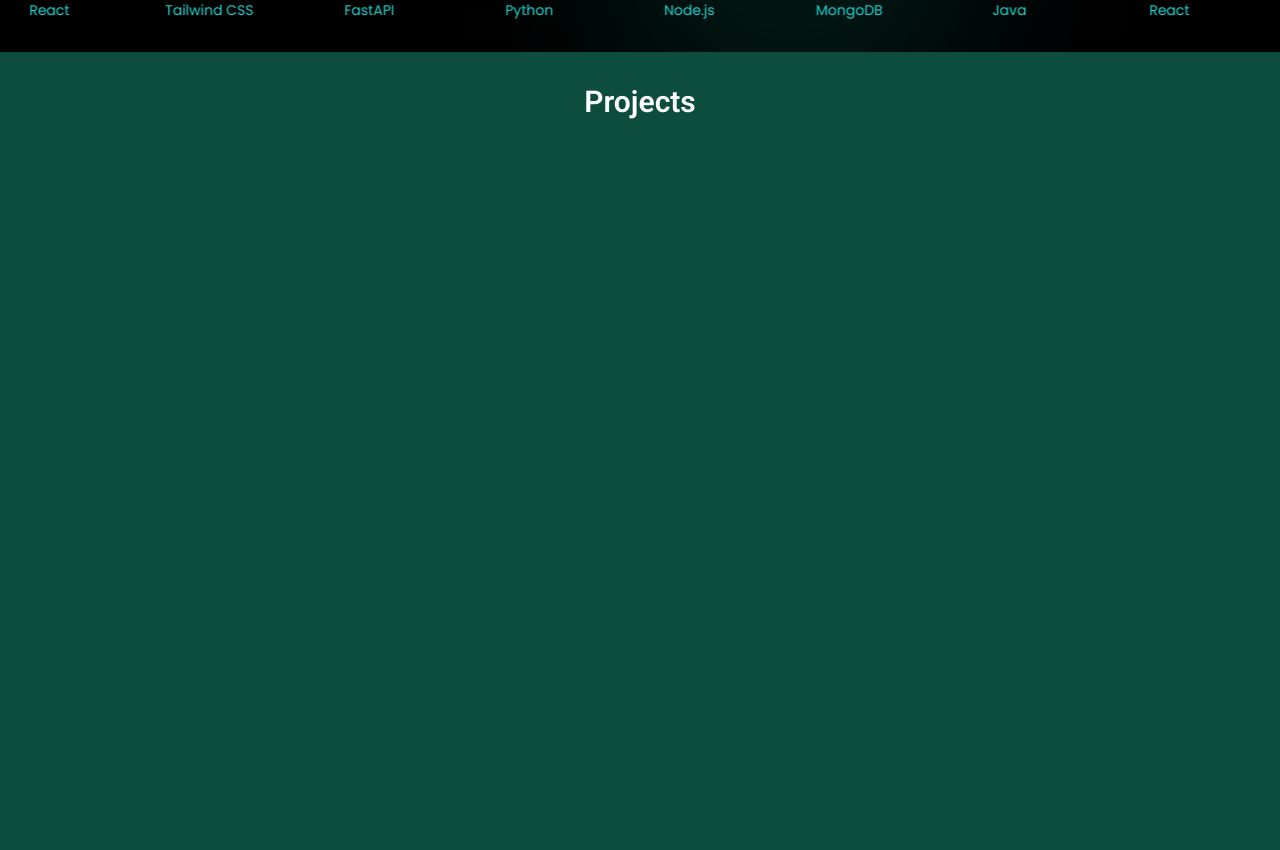
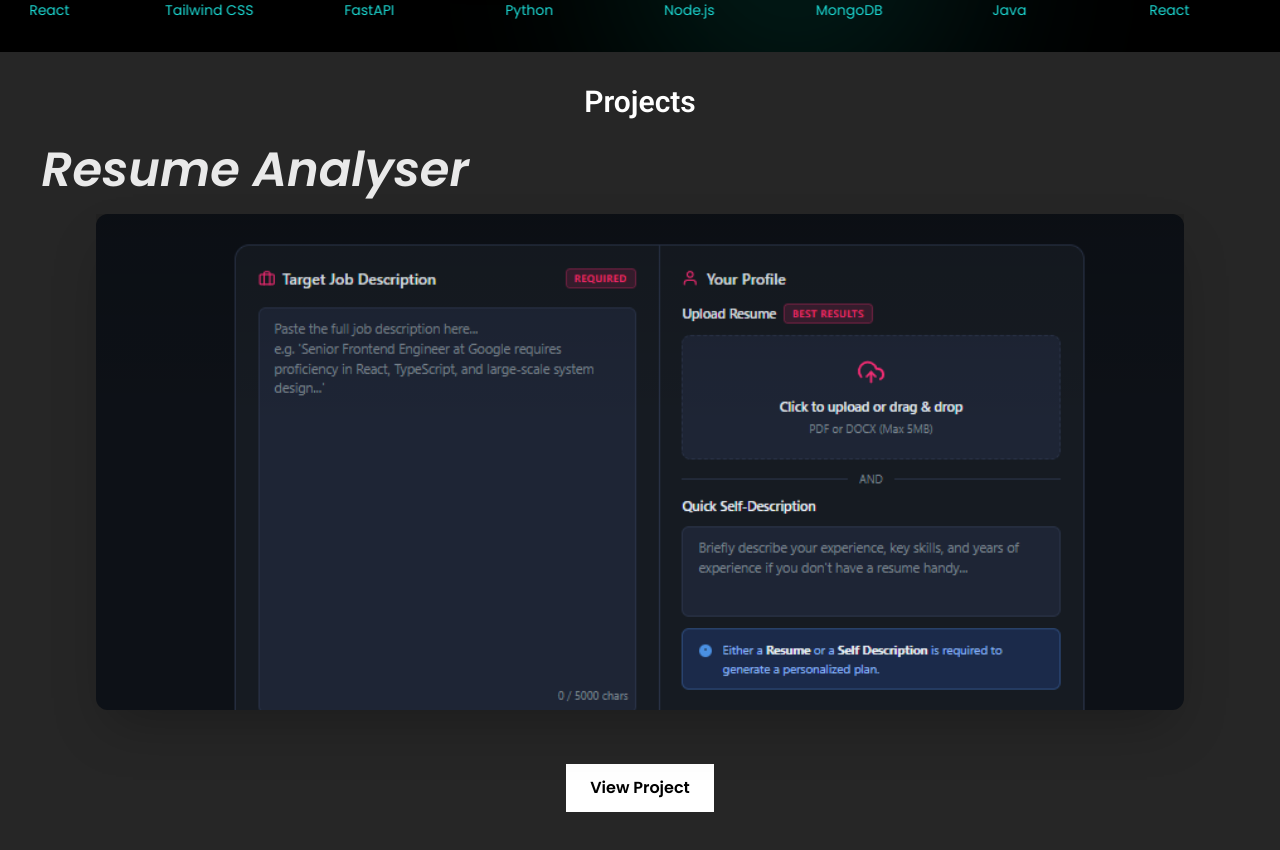
Before and after one commit to DHRUVSOHAL/Portfolio, a React (Vite) app in the folder portfolio/: page / in a window 1280 px wide. Shown: the part 1800-2650 px from the top of the page. Built offline with nearby package versions, Linux system fonts and the light colour scheme.

Commit message:
7th change

```diff
--- a/portfolio/src/sections/Projects.jsx
+++ b/portfolio/src/sections/Projects.jsx
@@ -1,4 +1,4 @@
-import { useEffect,useState,useRef,useMemo } from "react"
+import { useEffect, useState, useRef, useMemo } from "react"
 
 import { motion, useMotionValue, useMotionValueEvent } from "framer-motion"
 import img1 from "../assets/img1.png"
@@ -6,27 +6,27 @@ import img2 from "../assets/img2.jpg"
 import img3 from "../assets/img3.png"
 import photo1 from "../assets/photo1.png"
 import photo3 from "../assets/photo3.png"
-import { useScroll } from "framer-motion"
+import { useScroll, AnimatePresence } from "framer-motion"
 
 
-const useIsMobile=(query="(max-width:639px)")=>{
+const useIsMobile = (query = "(max-width:639px)") => {
   const [isMobile, setIsMobile] = useState(
-    typeof window!=="undefined" && window.matchMedia(query).matches
+    typeof window !== "undefined" && window.matchMedia(query).matches
   )
-  useEffect(()=>{
-    if(typeof window==="undefined")return;
-    const mql=window.matchMedia(query)
-    const handler=(e)=>setIsMobile(e.matches)
-    mql.addEventListener('change',handler)
+  useEffect(() => {
+    if (typeof window === "undefined") return;
+    const mql = window.matchMedia(query)
+    const handler = (e) => setIsMobile(e.matches)
+    mql.addEventListener('change', handler)
     setIsMobile(mql.matches)
-    return ()=>mql.removeEventListener('change',handler)
-  },[query])
+    return () => mql.removeEventListener('change', handler)
+  }, [query])
   return isMobile;
 }
 
-export default function   Projects(){
-  const isMobile=useIsMobile()
-  const sceneRef=useRef(null)
+export default function Projects() {
+  const isMobile = useIsMobile()
+  const sceneRef = useRef(null)
 
 
   const projects = useMemo(
@@ -34,19 +34,19 @@ const projects = useMemo(
       {
         title: "Resume Analyser",
         link: "https://resume-analyser-frontend-12uo.onrender.com",
-        bgColor: "#0d4d3d",
+        bgColor: "#262626",
         image: isMobile ? photo1 : img1, // use mobile or desktop image
       },
       {
         title: "Banking Ledger",
         link: "https://github.com/DHRUVSOHAL/Banking-ledger",
-        bgColor: "#3884d3",
+        bgColor: "#0f172a",
         image: isMobile ? img2 : img2,
       },
       {
         title: "Voting-Application",
         link: "",
-        bgColor: "#dc9317",
+        bgColor: "#0f172a",
         image: isMobile ? photo3 : img3,
       },
     ],
@@ -58,7 +58,7 @@ const projects = useMemo(
     offset: ["start start", "end end"]
   })
 
-  const thresholds=projects.map((_,i)=>(i+1)/projects.length)
+  const thresholds = projects.map((_, i) => (i + 1) / projects.length)
   const [activeIndex, setActiveIndex] = useState(0)
 
   useMotionValueEvent(scrollYProgress, "change", (v) => {
@@ -66,37 +66,93 @@ const projects = useMemo(
     setActiveIndex(idx === -1 ? thresholds.length - 1 : idx)
   })
 
-  const activeProject=projects[activeIndex]
+  const activeProject = projects[activeIndex]
 
-  return(
+  return (
     <section id="projects"
       ref={sceneRef}
       className="relative text-white"
       style={{
-      height:`${100*projects.length}vh`,
-      backgroundColor:activeProject.bgColor,
-      transition:'background-color 400ms ease '
+        height: `${100 * projects.length}vh`,
+        backgroundColor: activeProject.bgColor,
+        transition: 'background-color 400ms ease '
       }}
     >
       <div
         className="sticky top-0 h-screen flex flex-col items-center justify-center">
         <h2
-        className={`text-3xl font-semibold z-10 text-center ${
-          isMobile? "mt-4":"mt-8"
+          className={`text-3xl font-semibold z-10 text-center ${isMobile ? "mt-4" : "mt-8"
             }`}>
           Projects</h2>
         <div
-           className={`relative w-full flex-1 flex items-center justify-center ${
-            isMobile?"-mt-4":""
+          className={`relative w-full flex-1 flex items-center justify-center ${isMobile ? "-mt-4" : ""
             }`}>
-            {projects.map((project,idx)=>{
+          {projects.map((project, idx) => (
             <div key={project.title}
-              className={'absolute top-1/2 left-1/2 -translate-x-1/2 -translate-y-1/2 transition-all duration-500 ${ activeIndex==idx?"opacity-100 z-20:opacity-0 z-0 sm:z-10"}'}
-              style={{width:"85%",maxWidth:"1200px"}}
+              className={`absolute top-1/2 left-1/2 -translate-x-1/2 -translate-y-1/2 transition-all duration-500 ${activeIndex === idx
+                  ? "opacity-100 z-20"
+                  : "opacity-0 z-0 sm:z-10"
+                }`} style={{ width: "85%", maxWidth: "1200px" }}
+            >
+              <AnimatePresence mode="wait">
+                {activeIndex === idx && (
+                  <motion.h3 key={project.title}
+                    initial={{ opacity: 0, y: -30 }}
+                    animate={{ opacity: 1, y: 0 }}
+                    exit={{ opacity: 0, y: 30 }}
+                    transition={{ duration: 0.6, ease: "easeOut" }}
+                    className={`block text-center text-[clamp(2rem,6vh,5rem)] text-white/90  sm:absolute sm:-top-20 sm: left-[35%] lg:left-[-5%] sm:mb-0
+                      italic font-semibold ${isMobile ? "-mt-24" : ""
+                      }
+                      `}
+                    style={{
+                      zIndex: 5,
+                      textAlign: isMobile ? "center" : "left"
+                    }}
                   >
 
+                    {project.title}
+                  </motion.h3>
+                )}
+              </AnimatePresence>
+              <div className={` realtive w-full overflow-hidden bg-black/20 shadow-2xl md:shadow-[0_35px_60px_-15px_rgba(0,0,0,0.7) ]${isMobile ? "mb-6 rounded-lg" : "mb-10 sm:mb-12 rounded-xl"
+                }
+              h-[62vh] sm :h-[66px]`}
+                style={{
+                  zIndex: 10, transition: "box-shadow 250ms ease "
+                }}>
+                <img src={project.image} alt={project.title}
+                  className="w-full h-full object-cover drop-shadow-xl md:drop-shadow-2xl  "
+                  style={{
+                    position: "relative",
+                    zIndex: 10,
+                    filter: "drop-shadow(0,16px 40px rgba(0,0,0, 0.65)",
+                    transition: "filter 200ms ease"
+
+                  }}
+                  loading="lazy"
+                />
+                <div className="pointer-events-none absolute inset-0"
+                style={{
+                  zIndex:11,
+                  background:"linear-gradient(180deg,rgba(0,0,0,0.12) 0%,rgba(0,0,0,0) 40%)"
+                }}
+                ></div>
               </div>
-            })}
+            </div>
+          ))}
+        </div>
+        <div
+        className={`absolute ${
+          isMobile?"bottom-20":"bottom-10"
+        }`}
+        >
+          <a href={activeProject?.link}
+          target="_blank"
+          rel="noopener noreferrer"
+          className="inline-block px-6 py-3  font-semibold text-black bg-white hover:bg-gray-200 transition-all"
+          aria-label={`View ${activeProject?.title}`}
+          >View Project</a>
         </div>
       </div>
     </section>
```
Lines whose indentation alone changed are shown as unchanged.
